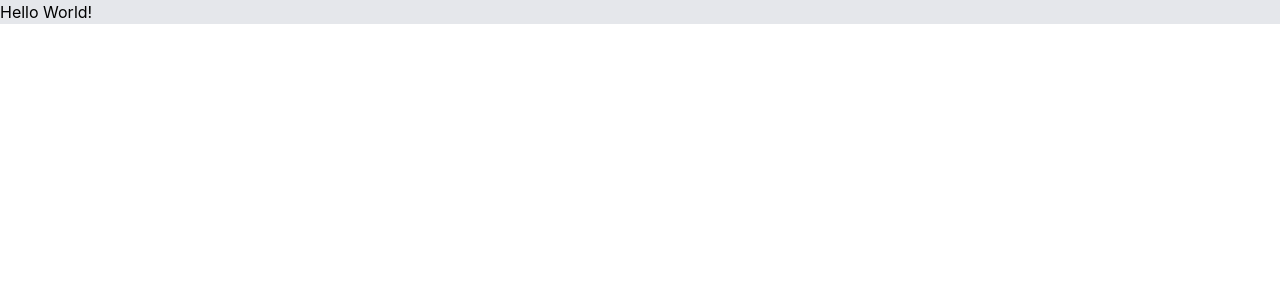
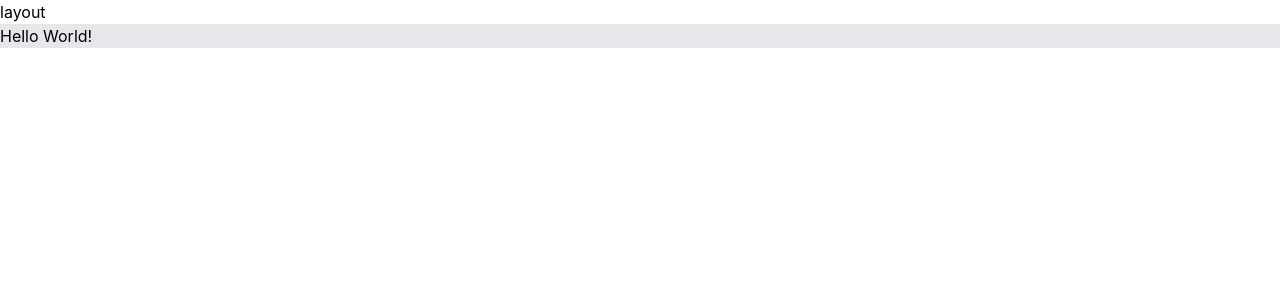
Before and after one commit to rangeeeer/gozarche, a Next.js app: page / in a window 1280 px wide. Shown: the top 300 px of the page. Built offline with nearby package versions, Linux system fonts and the light colour scheme.

Commit message:
make some changes to layouts

```diff
--- a/components/layouts/ MainLayout.jsx
+++ b/components/layouts/ MainLayout.jsx
@@ -0,0 +1,8 @@
+export default function MainLayout(props) {
+  return (
+    <>
+      <div>layout</div>
+      {props.children}
+    </>
+  )
+}
--- a/pages/index.jsx
+++ b/pages/index.jsx
@@ -1,9 +1,11 @@
-import styles from '../styles/Home.module.css'
+import MainLayout from "../components/layouts/ MainLayout.jsx"
 
 export default function Home() {
   return (
+    <MainLayout>
       <div className="container mx-auto bg-gray-200">
         <p>Hello World!</p>
       </div>
+    </MainLayout>
   )
 }
```
